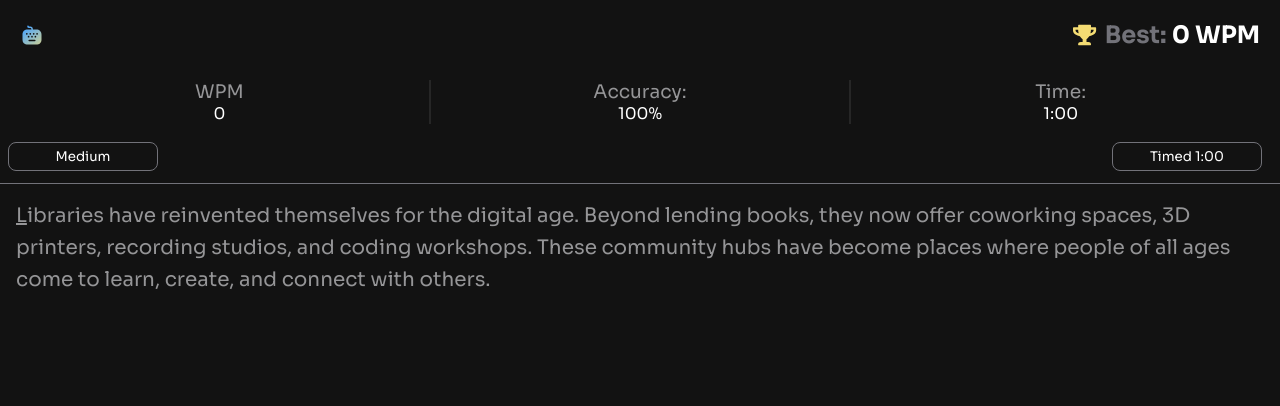
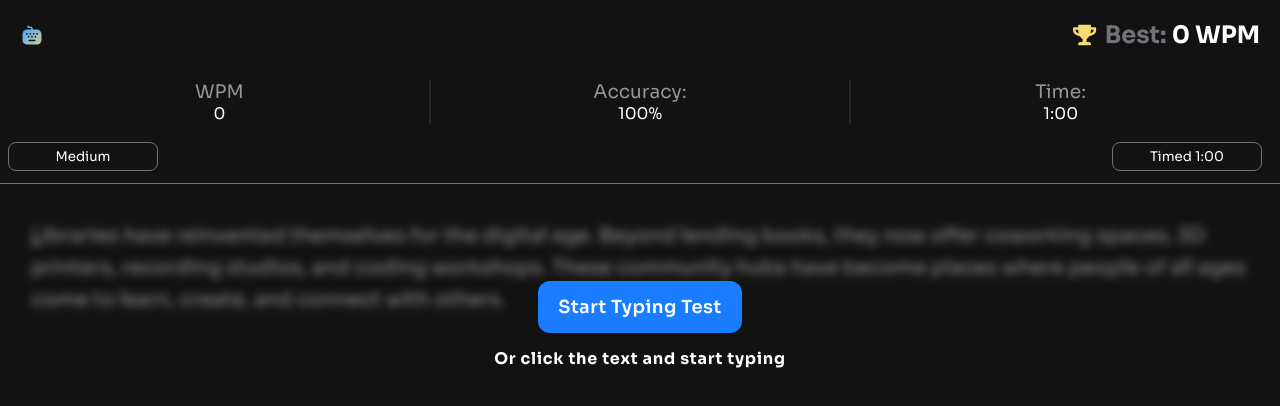
Before and after one commit to feelgooddd/typing-speed-test, a React (Vite) app: page / in a window 1280 px wide. Shown: the top 406 px of the page. Built offline with nearby package versions, Linux system fonts and the light colour scheme.

Commit message:
Added back in the overlay -- Oops removed the code for it

```diff
--- a/src/components/TypingTest.jsx
+++ b/src/components/TypingTest.jsx
@@ -37,11 +37,15 @@
   const activeChar = container.querySelector(".active");
   if (!activeChar) return;
 
-    activeChar.scrollIntoView({
-      behavior: "smooth",
-      block: "nearest"
-    });
-  }, [input]); // runs every time input changes
+  const containerHeight = container.clientHeight;
+  const charOffset = activeChar.offsetTop;
+
+  const offset = 60;
+  const desiredScroll = charOffset - containerHeight + offset;
+
+  const maxScroll = container.scrollHeight - containerHeight;
+  container.scrollTop = Math.min(Math.max(desiredScroll, 0), maxScroll);
+}, [input]);
 
 
   // Focus input on mount and whenever test starts
@@ -143,14 +147,21 @@
   }
 
   return (
-    <div
+<section
+  className="typing-section"
+  onClick={() => inputRef.current?.focus()}
+  style={{ display: "flex", flexDirection: "column", height: "100%", minHeight: 0 }}
+>
+  {!testStarted && <TypingTestOverlay startTest={handleClick} />}
+
+  <section
     ref={contentRef}
     className="typing-section__content"
     style={{
       flex: 1,
       overflowY: "auto",
       padding: "1rem",
-        paddingBottom: "5rem" // extra space so next line is visible
+      paddingBottom: "5rem", // lets next line be visible
     }}
   >
     <p className="typing-text">
@@ -167,7 +178,18 @@
           );
         })}
     </p>
-    </div>
+  </section>
+
+  {/* Hidden input always focused */}
+  <TypingInput
+    running={isTypingEnabled}
+    value={input}
+    onType={handleType}
+    ref={inputRef}
+    style={{ width: "100%", boxSizing: "border-box" }}
+  />
+</section>
+
   );
 };
 
```
Lines whose indentation alone changed are shown as unchanged.
